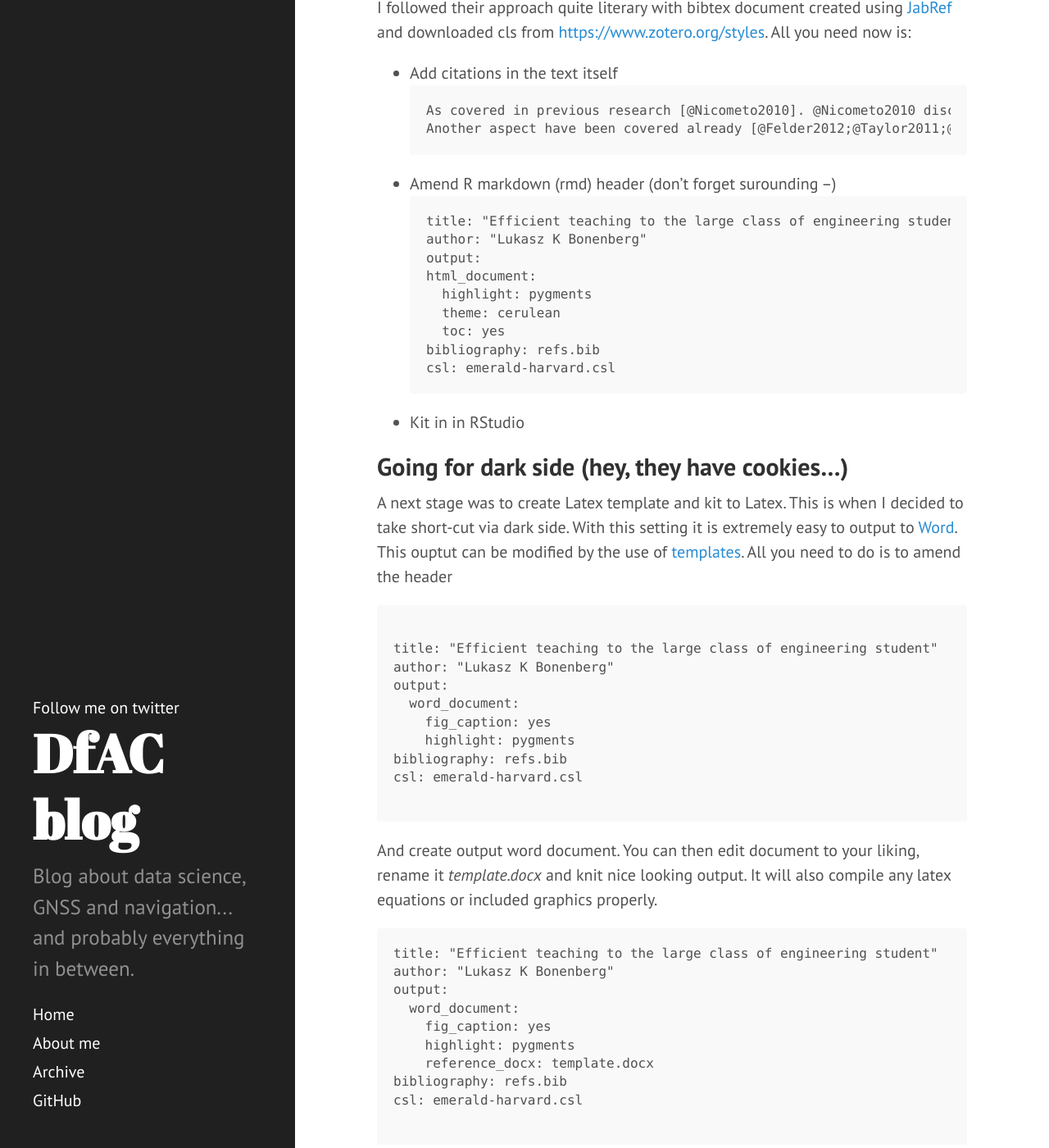
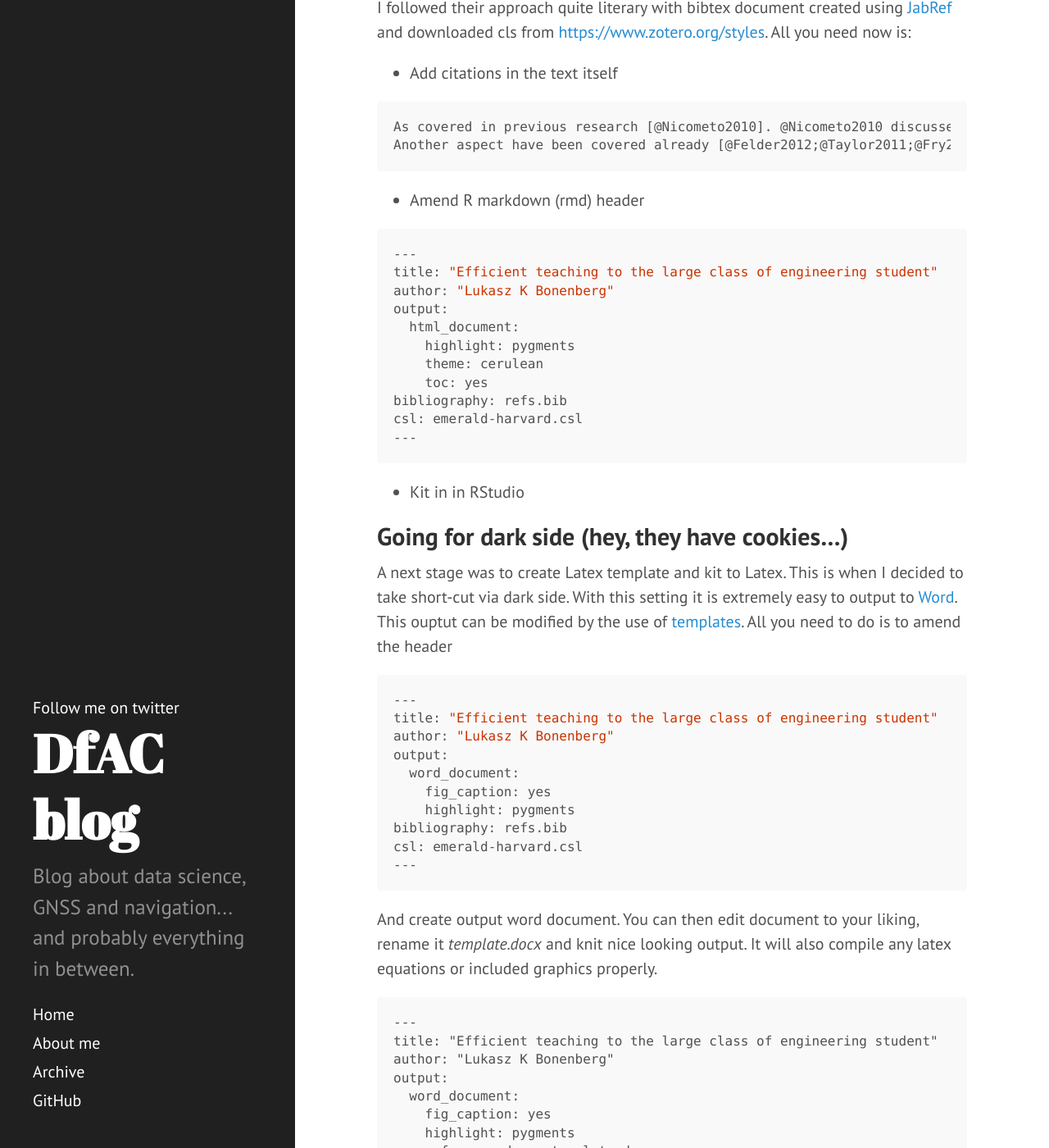
Before and after one commit to DfAC/DfAC.github.io, a Jekyll site: the page built from _posts/2016-02-16-Articles-with-Markdown.md, in a window 1280 px wide and 1400 px high, scrolled down 1721 px. Shown: the whole window at 82% size. Built offline with Jekyll 4.4.1, drawn with Linux system fonts in a browser that asks for light colours; comment, search, counter and statistics services are not loaded; some of the changed text lies outside the part shown.

Commit message:
fixing code blocks

````diff
--- a/_posts/2016-02-16-Articles-with-Markdown.md
+++ b/_posts/2016-02-16-Articles-with-Markdown.md
@@ -45,12 +45,16 @@ including discussion about [adding references](http://rmarkdown.rstudio.com/auth
 I followed their approach quite literary with bibtex document created using [JabRef](https://github.com/JabRef/jabref) and downloaded cls from <https://www.zotero.org/styles>. All you need now is:
 
 * Add citations in the text itself
-```
+
+```md
 As covered in previous research [@Nicometo2010]. @Nicometo2010 discussed that as well.
 Another aspect have been covered already [@Felder2012;@Taylor2011;@Fry2008].
 ```
-* Amend R markdown (rmd) header (don't forget surounding --)
-```
+
+* Amend R markdown (rmd) header
+
+```r
+---
 title: "Efficient teaching to the large class of engineering student"
 author: "Lukasz K Bonenberg"
 output:
@@ -60,7 +64,9 @@ output:
     toc: yes
 bibliography: refs.bib
 csl: emerald-harvard.csl
+---
 ```
+
 * Kit in in RStudio
 
 
@@ -69,8 +75,8 @@ csl: emerald-harvard.csl
 
 A next stage was to create Latex template and kit to Latex. This is when I decided to take short-cut via dark side. With this setting it is extremely easy to output to [Word](http://blog.rolffredheim.com/2013/02/reproducible-research-with-r-knitr.html). This ouptut can be modified by the use of [templates](http://rmarkdown.rstudio.com/articles_docx.html). All you need to do is to amend the header
 
-```
-
+```r
+---
 title: "Efficient teaching to the large class of engineering student"
 author: "Lukasz K Bonenberg"
 output:
@@ -79,12 +85,13 @@ output:
     highlight: pygments
 bibliography: refs.bib
 csl: emerald-harvard.csl
-
+---
 ```
 
 And create output word document. You can then edit document to your liking, rename it *template.docx* and knit nice looking output. It will also compile any latex equations or included graphics properly.
 
 ```
+---
 title: "Efficient teaching to the large class of engineering student"
 author: "Lukasz K Bonenberg"
 output:
@@ -94,7 +101,7 @@ output:
     reference_docx: template.docx
 bibliography: refs.bib
 csl: emerald-harvard.csl
-
+---
 ```
 
 ## Take two - pandoc
````
